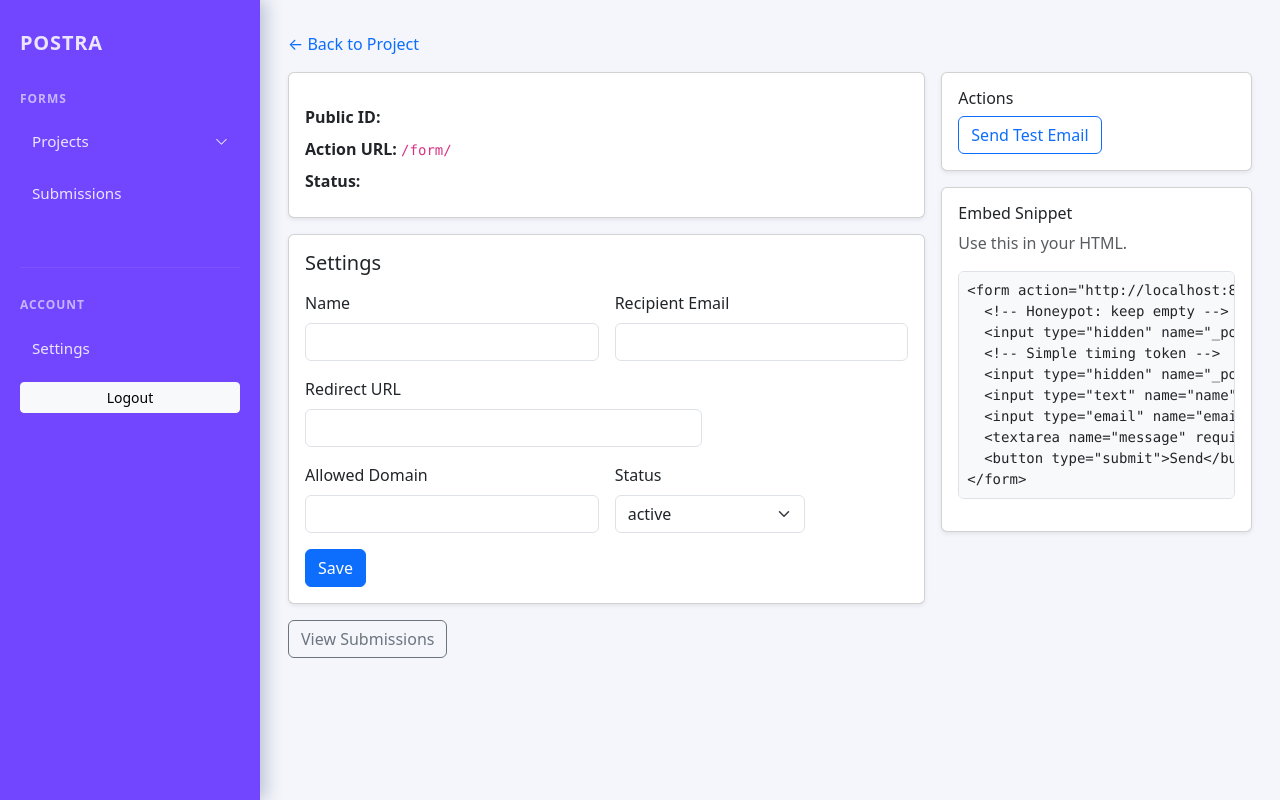
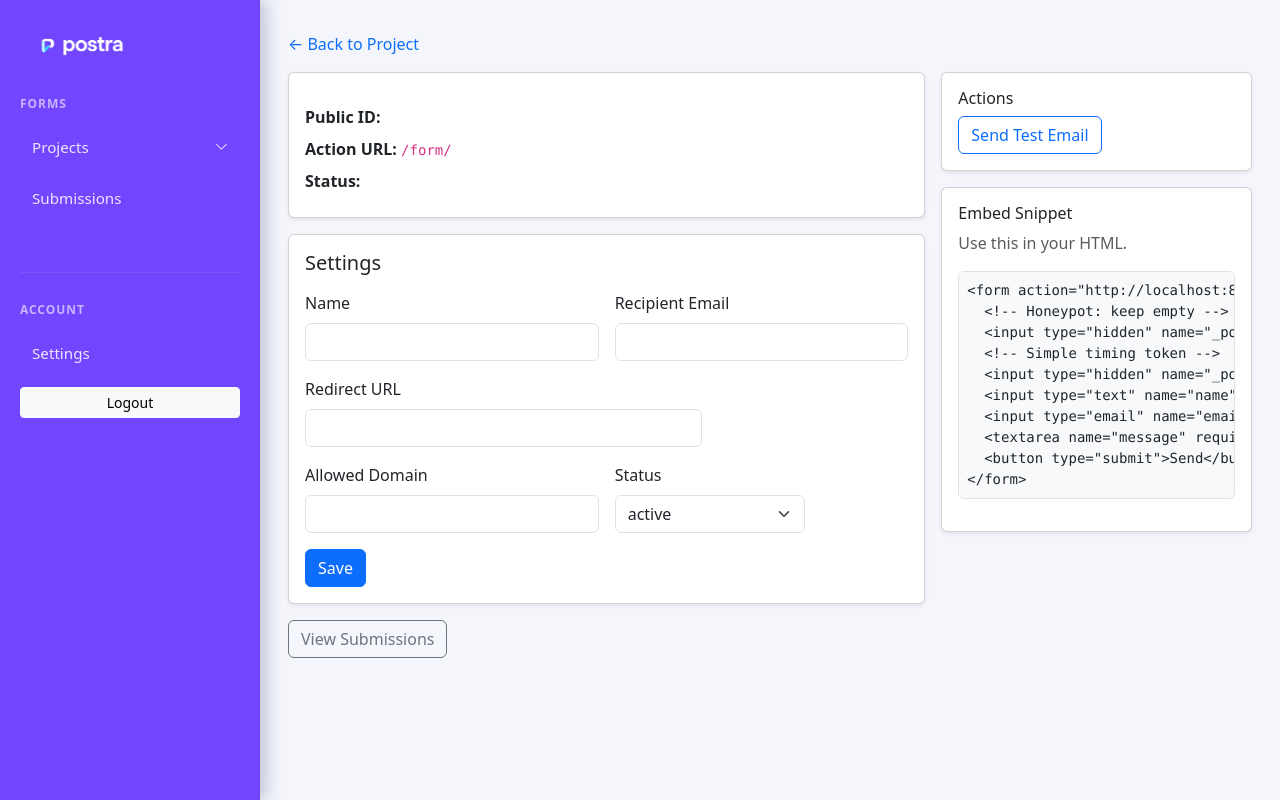
Before and after one commit to bawanyadam/postra, a PHP site: template app/Http/Views/forms/show.php in a window 1280 px wide. Run offline with PHP 8.4, Linux system fonts and the light colour scheme; the template is opened without the code that fills it, so the values that code supplies are empty; the visitor is signed in with stand-in values (Sample User, id 1).

Commit message:
Use sidebar logo image

```diff
--- a/app/Http/Views/layout.php
+++ b/app/Http/Views/layout.php
@@ -225,7 +225,7 @@
       <?php if ($user): ?>
       <aside class="sidebar d-none d-lg-flex flex-column">
         <a class="sidebar-brand" href="/app">
-          <span>Postra</span>
+          <img src="https://postra.to/images/postra-white.png" alt="Postra" width="120" height="auto">
         </a>
         <div class="sidebar-section">
           <div class="sidebar-section-label">Forms</div>
```
Also changed, not shown: public/images/postra-white.png (added).
